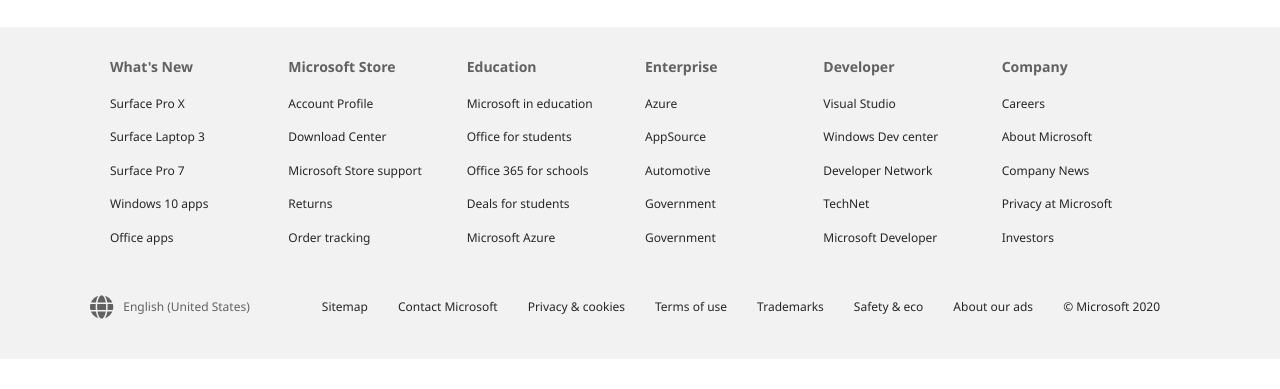
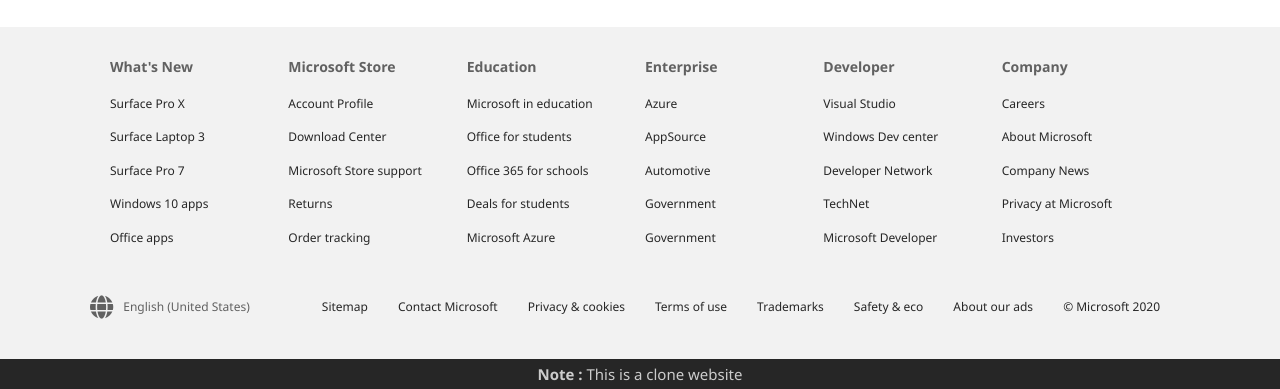
Before and after one commit to Amer15/Microsoft-Clone, a plain HTML site: page index.html in a window 1280 px wide. Shown: the part 1967-2356 px from the top of the page. Before the commit the page ends 2326 px from the top, so only its background shows below. Drawn offline with Linux system fonts and the light colour scheme; files whose address does not match are found by name.

Commit message:
added note

```diff
--- a/index.html
+++ b/index.html
@@ -233,6 +233,11 @@
         </div>
     </section>
 
+    <!-- INFO -->
+    <section class="note">
+        <p><strong>Note :</strong> This is a clone website</p>
+    </section>
+
     <!-- JavaScript -->
     <script>
         document.querySelector('.menu-btn').addEventListener('click', () => {
--- a/style.css
+++ b/style.css
@@ -272,6 +272,20 @@ ul{
     margin-bottom: 20px;
 }
 
+/* Info */
+
+.note{
+    width: 100%;
+    height: 30px;
+    background-color: #262626;
+    color: #ccc;
+    text-align: center;
+}
+
+.note p{
+    padding: 4px 0px;
+}
+
 /* MEDIA_QUERIES */
 @media(max-width: 700px) {
 
```
